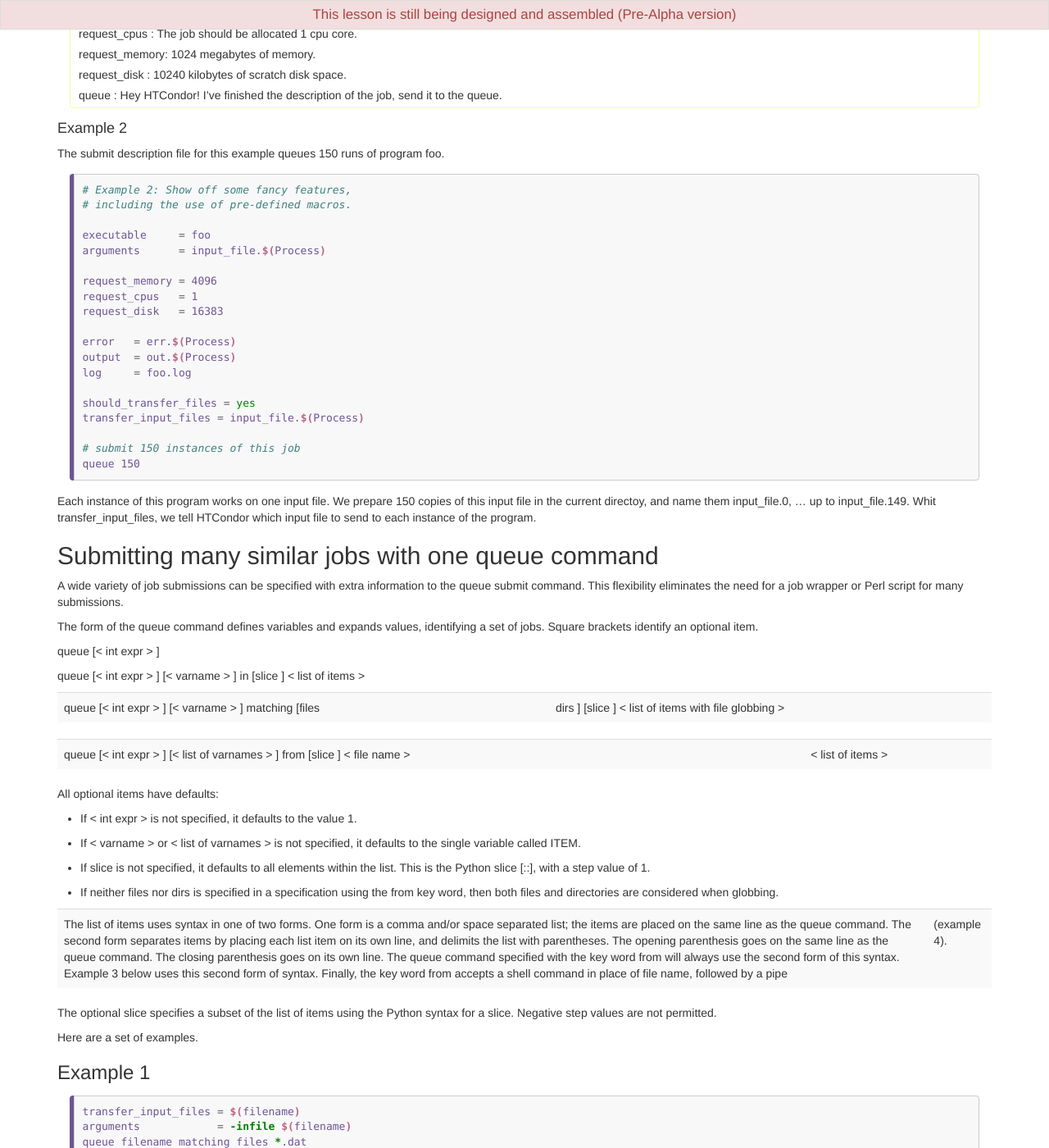
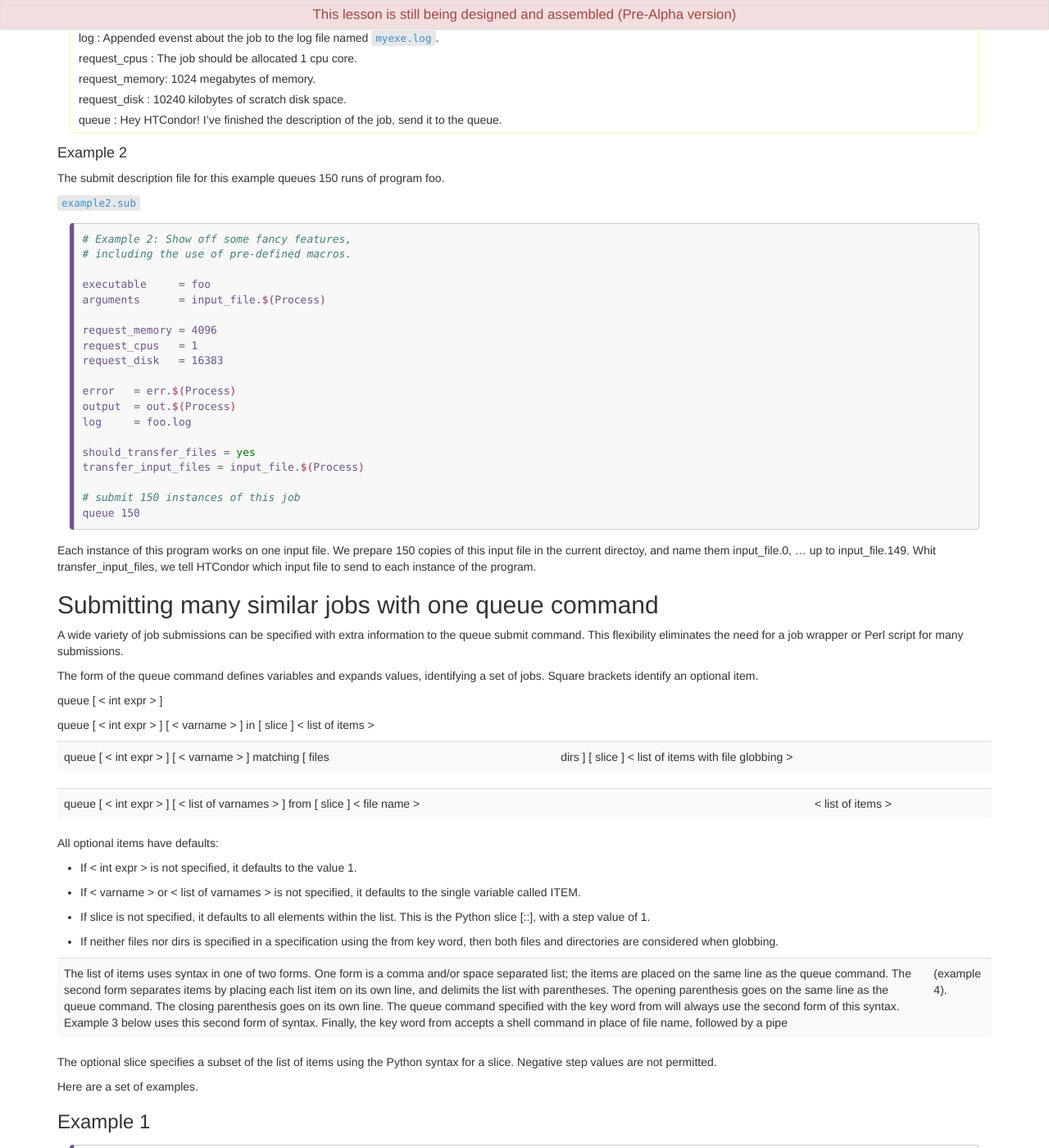
Before and after one commit to Cecilia-Duran/chicago_tier3_batch_and_storage, a Jekyll site: the page built from _episodes/04-submitting_ajob.md, in a window 1280 px wide and 1400 px high, scrolled down 1352 px. Shown: the whole window at 82% size. Built offline with Jekyll 4.4.1, drawn with Linux system fonts in a browser that asks for light colours.

Commit message:
Update 04-submitting_ajob.md

````diff
--- a/_episodes/04-submitting_ajob.md
+++ b/_episodes/04-submitting_ajob.md
@@ -32,6 +32,7 @@ Before submitting a job to HTCondor, it is a good idea to test it first locally,
 ```
 The corresponding submit description file might look like the following
 
+`example1.sub`
 ```bash
 # Example 1
 # Simple HTCondor submit description file
@@ -73,8 +74,10 @@ queue
 
 #### Example 2
 
+
 The submit description file for this example queues 150 runs of program foo.
 
+`example2.sub`
 ```bash
 # Example 2: Show off some fancy features,
 # including the use of pre-defined macros.
@@ -107,13 +110,13 @@ A wide variety of job submissions can be specified with extra information to the
 
 The form of the queue command defines variables and expands values, identifying a set of jobs. Square brackets identify an optional item.
 
-queue [< int expr > ]
+queue [ < int expr > ]
 
-queue [< int expr > ] [< varname > ] in [slice ] < list of items >
+queue [ < int expr > ] [ < varname > ] in [ slice ] < list of items >
 
-queue [< int expr > ] [< varname > ] matching [files | dirs ] [slice ] < list of items with file globbing >
+queue [ < int expr > ] [ < varname > ] matching [ files | dirs ] [ slice ] < list of items with file globbing >
 
-queue [< int expr > ] [< list of varnames > ] from [slice ] < file name > | < list of items >
+queue [ < int expr > ] [ < list of varnames > ] from [ slice ] < file name > | < list of items >
 
 All optional items have defaults:
 
````
